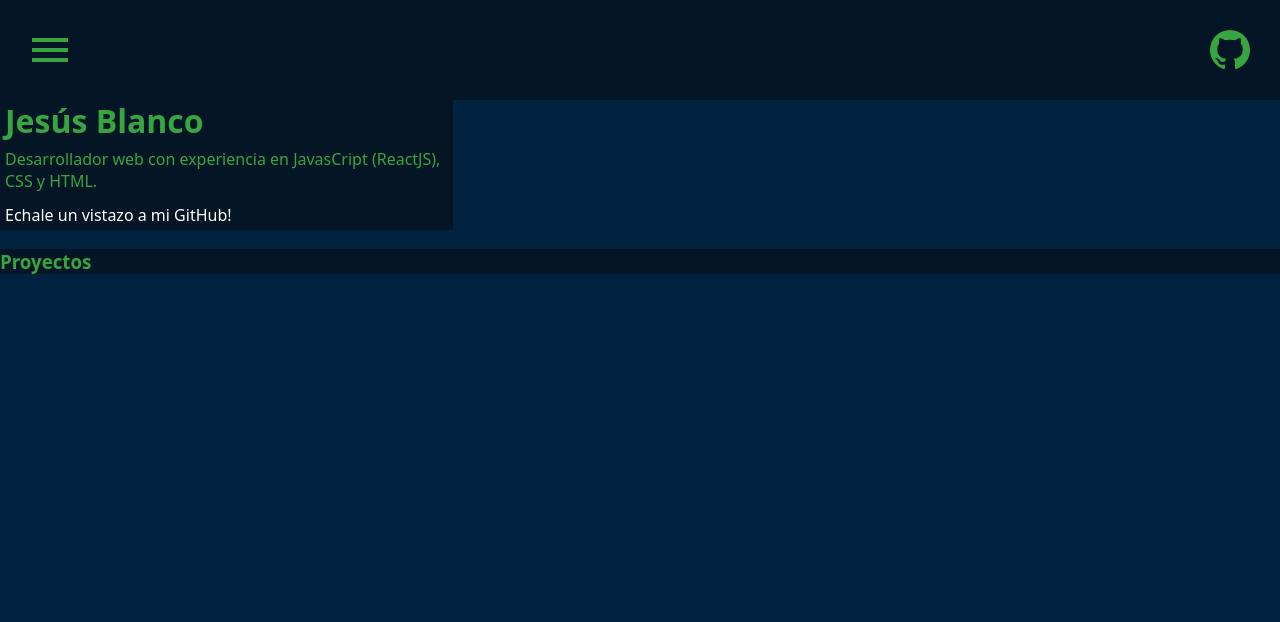
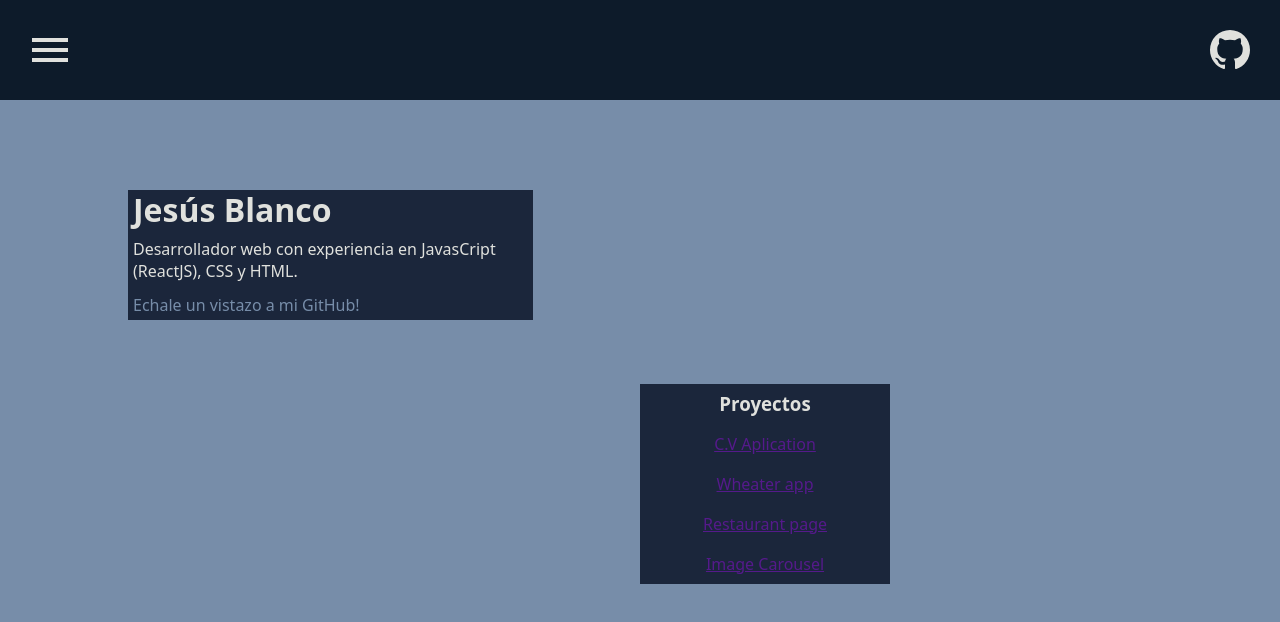
Before and after one commit to Jesusblan/portfolio-react, a React (Vite) app: page / in a window 1280 px wide. Shown: the top 622 px of the page. Built offline with nearby package versions, Linux system fonts and the light colour scheme.

Commit message:
cambio de paleta de colores

```diff
--- a/src/components/Proyects.jsx
+++ b/src/components/Proyects.jsx
@@ -5,6 +5,10 @@ export default function Proyects(){
     return (
         <div className="proyectos">
             <h3>Proyectos</h3>
+            <a href="">C.V Aplication</a>
+            <a href="">Wheater app</a>
+            <a href="">Restaurant page</a>
+            <a href="">Image Carousel</a>
         </div>
     );
 }
--- a/src/index.css
+++ b/src/index.css
@@ -1,3 +1,4 @@
+
 body {
   font-family:
     system-ui,
@@ -11,7 +12,7 @@ body {
     "Open Sans",
     "Helvetica Neue",
     sans-serif;
-  background-color: #012340;
+  background-color: #778DA9;
   margin: 0px;
   font-size: 16px;
 }
@@ -19,4 +20,6 @@ body {
   margin: 0px;
   height: 100vh;
   width: 100%;
+
+
 }
--- a/src/styles/Header.css
+++ b/src/styles/Header.css
@@ -1,7 +1,8 @@
 .header {
-  background-color: #041626;
+  background-color: #0D1B2A;
   height: 100px;
-  color: #38a640;
+  color: #E0E1DD;
+  min-width: 400px;
 
   display: grid;
   grid-template-columns: 100px 1fr 100px;
@@ -15,16 +16,13 @@
   background-color: #041626;
   width: 150px;
   align-items: center;
-  border-color: #38a640;
-  border-width: 3px;
-  border-style: solid;
 
   display: grid;
   grid-template-rows: repeat(3, 100px);
 }
 .dropMenu button {
   background-color: #041626;
-  color: #38a640;
+  color: #E0E1DD;
   height: 70%;
   text-align: left;
   font-size: 1.5rem;
@@ -32,5 +30,5 @@
   padding-left: 10px;
 }
 .dropMenu button:hover {
-  text-shadow: 0px 0px 5px #38a640;
+  text-shadow: 0px 0px 5px #E0E1DD;
 }
--- a/src/styles/Info.css
+++ b/src/styles/Info.css
@@ -1,17 +1,19 @@
 .info {
-  color: #38a640;
-  background-color: #041626;
-
+  color: #E0E1DD;
+  background-color: #1B263B;
   padding-left: 5px;
-  width: 35%;
+  max-width: 400px;
+  min-width: 300px;
+  margin-left: 10%;
+  margin-top: 7%;
 
   display: grid;
   grid-template-rows: 40px 60px 30px;
   align-items: center;
 }
 .git {
-  color: white;
+  color: #778DA9;
 }
 .git:hover {
-  text-shadow: 0px 0px 5px #38a640;
+  text-shadow: 0px 0px 5px #E0E1DD;
 }
--- a/src/styles/Proyects.css
+++ b/src/styles/Proyects.css
@@ -1,4 +1,14 @@
 .proyectos{
-    background-color: #041626;
-    color: #38a640;
+    background-color: #1B263B;
+    color: #E0E1DD;
+    max-width: 250px;
+    min-width: 200px;
+    margin-top: 5%;
+    margin-left: 50%;
+
+    display: grid;
+    grid-template-rows:repeat(5, 40px);
+    justify-items: center;
+    align-items: center;
+
 }
```
Also changed, not shown: src/assets/fondo.png (added).
